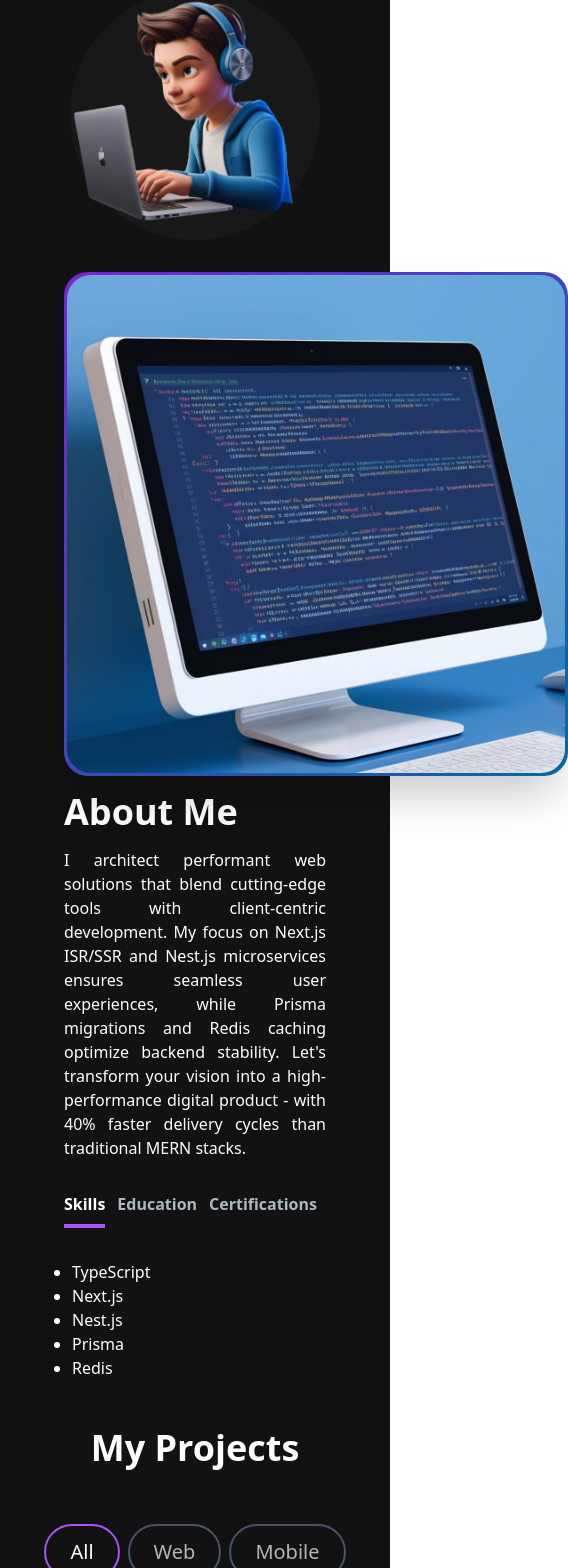
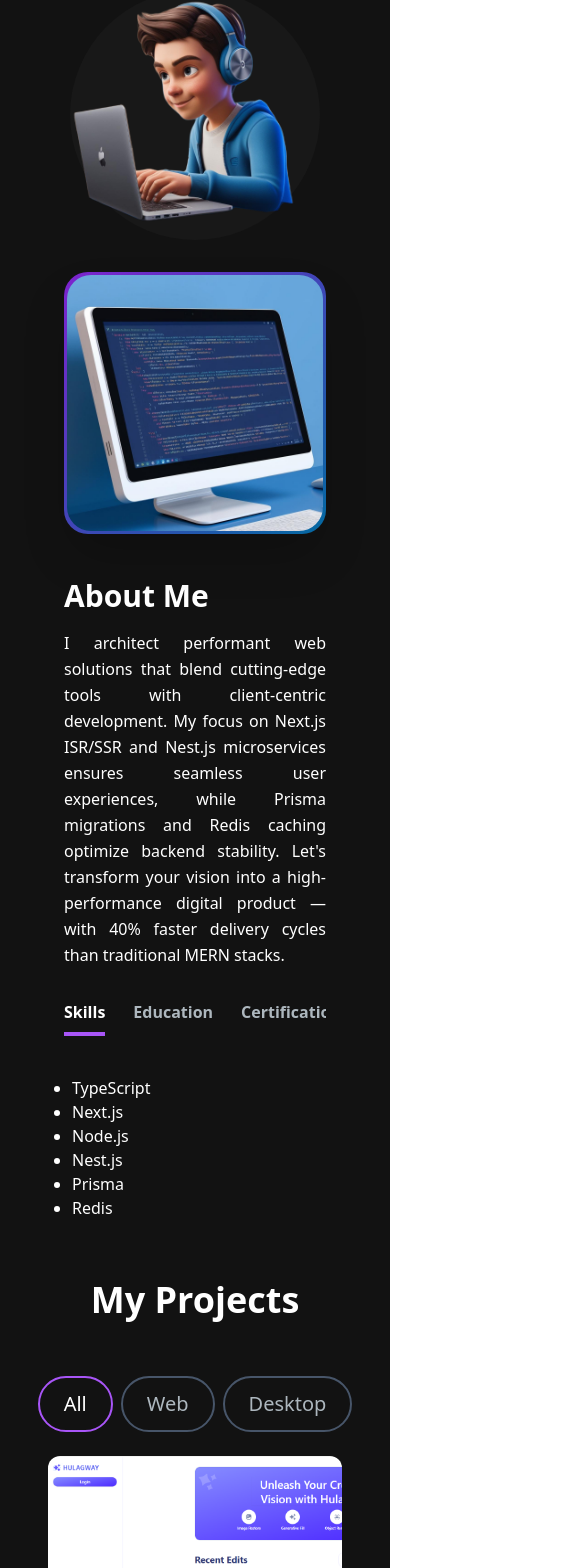
Before and after one commit to jhenbertgit/next-portfolio, a Next.js app: page / in a window 390 px wide. Shown: the part 414-1982 px from the top of the page, 568 px wide, since content can reach past the window. Built offline with nearby package versions, Linux system fonts and the light colour scheme.

Commit message:
fix: About section mobile responsive

```diff
--- a/package.json
+++ b/package.json
@@ -2,6 +2,9 @@
   "name": "next-portfolio-modern",
   "version": "0.1.0",
   "private": true,
+  "$schema": "http://json.schemastore.org/package",
+  "author": "Jhenbert",
+  "license": "MIT",
   "scripts": {
     "dev": "next dev --turbopack",
     "build": "next build",
--- a/src/app/globals.css
+++ b/src/app/globals.css
@@ -89,3 +89,8 @@
 .error-toast {
   @apply bg-red-100 text-red-900;
 }
+
+.overflow-x-auto {
+  -webkit-overflow-scrolling: touch;
+  scroll-behavior: smooth;
+}
--- a/src/app/layout.tsx
+++ b/src/app/layout.tsx
@@ -27,11 +27,11 @@ export const metadata: Metadata = {
     description:
       "Freelance full-stack developer with 3+ years of experience building scalable, SEO-optimized web apps for startups and SaaS. Expert in Next.js, NestJS, TypeScript, Prisma, and Redis. I help early-stage companies launch fast, modern, and high-performing digital products.",
     type: "website",
-    url: "https://jhenbert.pro",
+    url: "https://jhenbert.dev",
     siteName: "Jhenbert | Freelance Web/Web3 Developer",
     images: [
       {
-        url: "https://jhenbert.pro/images/hero-image.png",
+        url: "https://jhenbert.dev/images/hero-image.png",
         width: 1200,
         height: 630,
         alt: "Jhenbert | Freelance Web/Web3 Developer",
@@ -45,7 +45,7 @@ export const metadata: Metadata = {
     card: "summary_large_image",
     images: [
       {
-        url: "https://jhenbert.pro/images/hero-image.png",
+        url: "https://jhenbert.dev/images/hero-image.png",
         width: 1200,
         height: 630,
         alt: "Jhenbert | Freelance Web/Web3 Developer",
--- a/src/components/shared/About.tsx
+++ b/src/components/shared/About.tsx
@@ -12,6 +12,7 @@ const TAB_DATA = [
       <ul className="list-disc pl-2">
         <li>TypeScript</li>
         <li>Next.js</li>
+        <li>Node.js</li>
         <li>Nest.js</li>
         <li>Prisma</li>
         <li>Redis</li>
@@ -33,10 +34,13 @@ const TAB_DATA = [
     id: "certifications",
     content: (
       <ul className="list-disc pl-2">
+        <li>JavaScript Essentials 1</li>
+        <li>Mckinsey.org Forward Program</li>
         <li>Google Cloud Fundamentals: Core Infrastructure</li>
         <li>Managing Security in Google Cloud</li>
         <li>Operating Systems: Overview, Administration, and Security</li>
         <li>Cyber Incident Response</li>
+        <li>Introduction to Generative AI</li>
       </ul>
     ),
   },
@@ -54,52 +58,59 @@ const About = () => {
 
   return (
     <section className="text-white" id="about">
-      <div className="md:grid md:grid-cols-2 gap-8 items-center py-8 px-4 xl:gap-16 sm:py-16 xl:px-16">
-        <div className="relative flex items-center justify-center w-[504px] h-[504px]">
-          <div className="p-[3px] rounded-3xl bg-gradient-to-br from-primary-700 to-secondary-700 shadow-2xl transition-transform duration-300 hover:scale-105 hover:shadow-[0_8px_32px_rgba(0,0,0,0.25)]">
+      <div className="grid grid-cols-1 md:grid-cols-2 gap-8 items-center py-8 px-4 sm:py-16 sm:px-6 lg:px-16">
+        {/* Image Section */}
+        <div className="relative flex items-center justify-center w-full h-auto">
+          <div className="p-[3px] rounded-3xl bg-gradient-to-br from-primary-700 to-secondary-700 shadow-2xl transition-transform duration-300 hover:scale-105 hover:shadow-[0_8px_32px_rgba(0,0,0,0.25)] max-w-full">
             <Image
               src="/images/about-image.png"
               width={500}
               height={500}
               alt="about"
-              className="rounded-3xl object-cover bg-[#121212]"
+              className="rounded-3xl object-cover bg-[#121212] w-full h-auto"
+              priority
             />
           </div>
         </div>
-        <div className="mt-4 md:mt-0 text-left flex flex-col h-full">
-          <h2 className="text-4xl font-bold text-white mb-4">About Me</h2>
-          <p className="text-base text-justify lg:text-lg">
+
+        {/* Content Section */}
+        <div className="mt-6 md:mt-0 text-left flex flex-col h-full">
+          <h2 className="text-3xl sm:text-4xl font-bold text-white mb-4">
+            About Me
+          </h2>
+          <p className="text-base text-justify lg:text-lg leading-relaxed">
             I architect performant web solutions that blend cutting-edge tools
             with client-centric development. My focus on Next.js ISR/SSR and
             Nest.js microservices ensures seamless user experiences, while
             Prisma migrations and Redis caching optimize backend stability.
             Let&apos;s transform your vision into a high-performance digital
-            product - with 40% faster delivery cycles than traditional MERN
+            product — with 40% faster delivery cycles than traditional MERN
             stacks.
           </p>
-          <div className="flex flex-row justify-start mt-8">
+
+          {/* Tab Buttons - Scrollable on small screens */}
+          <div className="flex flex-row justify-start mt-8 space-x-4 overflow-x-auto pb-2 lg:overflow-visible">
             <TabButton
               selectTab={() => handleTabChange("skills")}
               active={tab === "skills"}
             >
-              {" "}
-              Skills{" "}
+              Skills
             </TabButton>
             <TabButton
               selectTab={() => handleTabChange("education")}
               active={tab === "education"}
             >
-              {" "}
-              Education{" "}
+              Education
             </TabButton>
             <TabButton
               selectTab={() => handleTabChange("certifications")}
               active={tab === "certifications"}
             >
-              {" "}
-              Certifications{" "}
+              Certifications
             </TabButton>
           </div>
+
+          {/* Tab Content */}
           <div className="mt-8">
             {TAB_DATA.find((t) => t.id === tab)?.content}
           </div>
--- a/src/components/shared/Footer.tsx
+++ b/src/components/shared/Footer.tsx
@@ -8,7 +8,7 @@ const Footer = () => {
         <span>
           <Image src="/portfolio-logo.svg" alt="Logo" width={32} height={32} />
         </span>
-        <p className="text-slate-600">All rights reserved.</p>
+        <p className="text-slate-600">Copyright (c) 2024 Jhenbert</p>
       </div>
     </footer>
   );
--- a/src/components/shared/Projects.tsx
+++ b/src/components/shared/Projects.tsx
@@ -9,16 +9,16 @@ const projectsData = [
   {
     id: 1,
     title: "Hulagway",
-    description: "AI-driven image transformation",
+    description: "AI-driven image transformation.",
     image: "/images/projects/1.png",
     tag: ["All", "Web"],
     gitUrl: "https://github.com/jhenbertgit/symph-challenge-1",
-    previewUrl: "https://symph-challenge-1.vercel.app",
+    previewUrl: "https://hulagway-ai.vercel.app/",
   },
   {
     id: 2,
     title: "Cash Paluwagan System",
-    description: "Exclusive Paluwagan system for invited members",
+    description: "Exclusive Paluwagan system for invited members.",
     image: "/images/projects/2.png",
     tag: ["All", "Web"],
     gitUrl: "https://github.com/jhenbertgit/cash-paluwagan-system",
@@ -26,12 +26,13 @@ const projectsData = [
   },
   {
     id: 3,
-    title: "ByteMinds PH Website",
-    description: "A platform for tutors and freelancers",
+    title: "File Search Tool",
+    description:
+      "Advanced file search with real-time indexing for rapid retrieval.",
     image: "/images/projects/3.png",
-    tag: ["All", "Web"],
-    gitUrl: "https://github.com/bytemindstech/byteminds",
-    previewUrl: "https://www.bytemindsph.com",
+    tag: ["All", "Desktop"],
+    gitUrl: "https://github.com/jhenbertgit/file-search-tool",
+    previewUrl: "https://github.com/jhenbertgit/file-search-tool/releases",
   },
 ];
 
@@ -71,8 +72,8 @@ const Projects = () => {
         />
         <ProjectTag
           onClick={handleTagChange}
-          name="Mobile"
-          isSelected={tag === "Mobile"}
+          name="Desktop"
+          isSelected={tag === "Desktop"}
         />
       </div>
       <ul ref={ref} className="grid md:grid-cols-3 gap-8 md:gap-12">
```
Also changed, not shown: public/images/projects/3.png.
